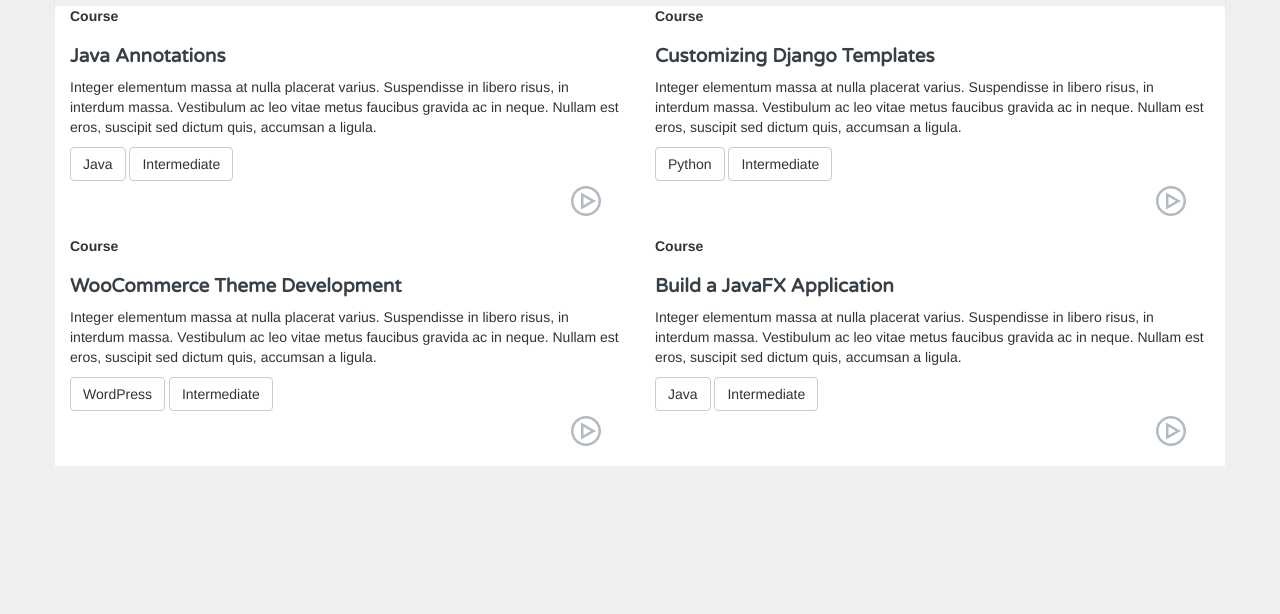
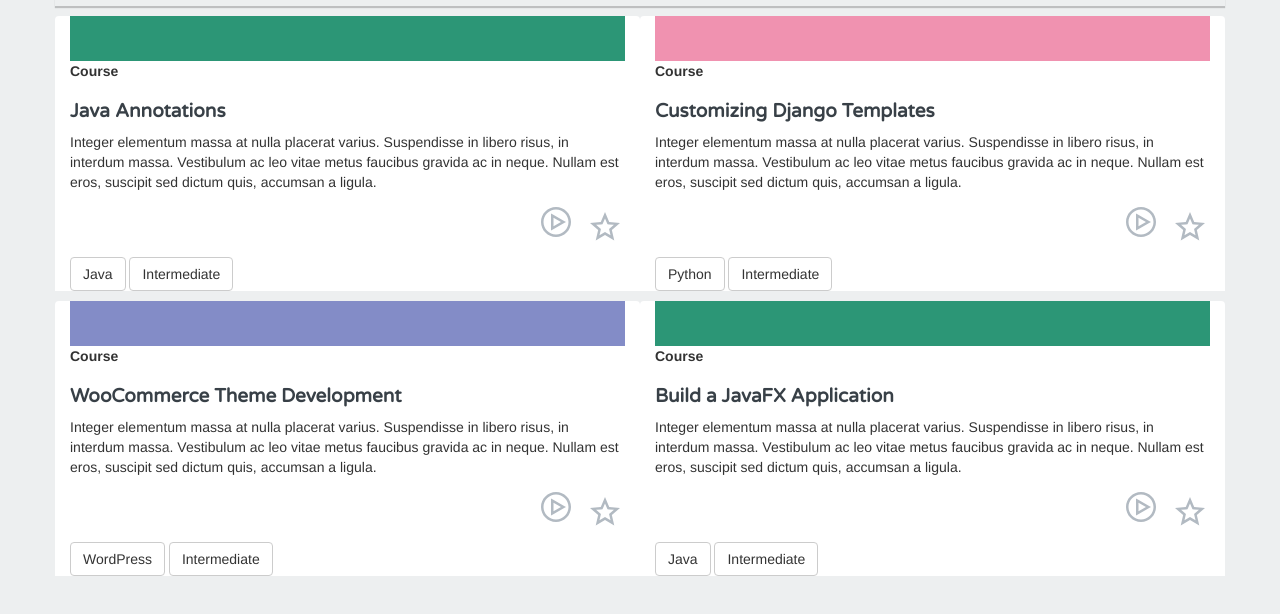
Before and after one commit to jeffaustin81/treehouse-layout, a plain HTML site: page index.html in a window 1280 px wide. Shown: the part 54-668 px from the top of the page. Drawn offline with nearby package versions, Linux system fonts and the light colour scheme.

Commit message:
Add additional content and styles to content sections, add README

```diff
--- a/css/styles.css
+++ b/css/styles.css
@@ -4,36 +4,29 @@
   fill: rgb(178, 186, 194);
   margin-left: 5px;
 }
-
 .circle-right {
   height: 25px;
   width: 25px;
   fill: rgb(178, 186, 194);
 }
-
 .circle-user {
   height: 24px;
   width: 24px;
   fill: rgb(178, 186, 194);
 }
-
-
 .header {
-  box-shadow: 0 2px 1px 0 rgba(0,0,0,0.2);
+  box-shadow: 0 2px 1px 0 rgba(0, 0, 0, 0.2);
   height: 60px;
 }
-
 body {
   background-color: rgb(237, 239, 240);
 }
-
 h2 {
   font-size: 19px;
   font-family: 'Varela Round', Helvetica, Arial, sans-serif;
   font-weight: bold;
   color: rgb(56, 64, 71);
 }
-
 .left-right-borders {
   text-align: center;
   width: 55px;
@@ -41,17 +34,38 @@ h2 {
   border-left: solid 1px rgb(178, 186, 194);
   border-right: solid 1px rgb(178, 186, 194);
 }
-
 .right-nav {
   margin-top: 10px;
 }
-
 .content-section {
-  background: #fff;
+  margin-top: 10px;
+  background-color: #fff;
+  border-top-left-radius: 4px;
+  border-top-right-radius: 4px;
 }
-
+.content-buttons {
+  clear: both;
+}
+.content-header {
+  height: 45px;
+  color: #fff;
+}
+.java {
+  background-color: #2c9676;
+}
+.python {
+  background-color: rgb(240, 146, 176);
+}
+.wordpress {
+    background-color: #838CC7;
+}
 .circle-play {
   height: 40px;
   width: 40px;
   fill: rgb(178, 186, 194);
 }
+.star {
+height: 30px;
+width: 30px;
+fill: rgb(178, 186, 194);
+}
--- a/index.html
+++ b/index.html
@@ -17,9 +17,12 @@
         <h2>Library</h2>
       </div>
       <ul class="col-md-8 list-inline text-right right-nav">
-        <li><svg xmlns="http://www.w3.org/2000/svg" viewBox="0 0 26 26" class="circle-user">
-            <path d="M 13 0 C 5.8321429 0 0 5.8321429 0 13 C 0 20.167857 5.8321429 26 13 26 C 20.167857 26 26 20.167857 26 13 C 26 5.8321429 20.167857 0 13 0 z M 13 2 C 19.086977 2 24 6.9130231 24 13 C 24 15.861182 22.907709 18.452155 21.125 20.40625 C 20.373755 19.027539 18.16875 17.89375 15.8125 17.40625 C 15.8125 17.40625 14.6875 17.1 15.1875 16 C 15.8875 15.1 16.3125 14.1125 16.3125 13.8125 C 16.3125 13.8125 17.30625 13.0125 17.40625 11.8125 C 17.50625 10.7125 17.1875 10.59375 17.1875 10.59375 C 17.5875 9.29375 17.69375 4.4 14.59375 5 C 14.09375 4 10.8125 3.20625 9.3125 5.90625 C 8.6125 7.20625 8.3 9.1 9 10.5 C 9 10.6 8.7875 10.39375 8.6875 11.09375 C 8.6875 11.79375 9.0125 12.7875 9.3125 13.1875 C 9.4125 13.3875 9.6125 13.49375 9.8125 13.59375 C 9.8125 13.59375 10.00625 14.80625 10.90625 15.90625 C 11.10625 16.80625 10.1875 17.3125 10.1875 17.3125 C 7.75 17.8 5.5353516 18.933789 4.78125 20.3125 C 3.0509759 18.369796 2 15.81371 2 13 C 2 6.9130231 6.9130231 2 13 2 z"/>
-        </svg></li>
+        <li>
+          <svg xmlns="http://www.w3.org/2000/svg" viewBox="0 0 26 26" class="circle-user">
+            <path d="M 13 0 C 5.8321429 0 0 5.8321429 0 13 C 0 20.167857 5.8321429 26 13 26 C 20.167857 26 26 20.167857 26 13 C 26 5.8321429 20.167857 0 13 0 z M 13 2 C 19.086977 2 24 6.9130231 24 13 C 24 15.861182 22.907709 18.452155 21.125 20.40625 C 20.373755 19.027539 18.16875 17.89375 15.8125 17.40625 C 15.8125 17.40625 14.6875 17.1 15.1875 16 C 15.8875 15.1 16.3125 14.1125 16.3125 13.8125 C 16.3125 13.8125 17.30625 13.0125 17.40625 11.8125 C 17.50625 10.7125 17.1875 10.59375 17.1875 10.59375 C 17.5875 9.29375 17.69375 4.4 14.59375 5 C 14.09375 4 10.8125 3.20625 9.3125 5.90625 C 8.6125 7.20625 8.3 9.1 9 10.5 C 9 10.6 8.7875 10.39375 8.6875 11.09375 C 8.6875 11.79375 9.0125 12.7875 9.3125 13.1875 C 9.4125 13.3875 9.6125 13.49375 9.8125 13.59375 C 9.8125 13.59375 10.00625 14.80625 10.90625 15.90625 C 11.10625 16.80625 10.1875 17.3125 10.1875 17.3125 C 7.75 17.8 5.5353516 18.933789 4.78125 20.3125 C 3.0509759 18.369796 2 15.81371 2 13 C 2 6.9130231 6.9130231 2 13 2 z"
+            />
+          </svg>
+        </li>
         <li>
           <svg id="content-suggestion-progress" class="circle-progress " viewBox="0 0 24 24" preserveAspectRatio="xMinYMin meet" data-featurette="circle-progress" data-progress="0">
             <circle r="12" cx="12" cy="12" class="circle-progress-base"></circle>
@@ -44,70 +47,112 @@
         </li>
       </ul>
     </div>
-    <div class="row">
+    <div class="row main-content">
       <div class="col-md-6 content-section">
+        <div class="content-header java"></div>
         <strong>Course</strong>
         <h2>Java Annotations</h2>
         <p>
           Integer elementum massa at nulla placerat varius. Suspendisse in libero risus, in interdum massa. Vestibulum ac leo vitae metus faucibus gravida ac in neque. Nullam est eros, suscipit sed dictum quis, accumsan a ligula.
         </p>
+        <ul class="list-inline text-right content-bottom-left">
+          <li>
+            <svg xmlns="http://www.w3.org/2000/svg" viewBox="0 0 32 32" class="circle-play">
+              <path style="text-indent:0;text-align:start;line-height:normal;text-transform:none;block-progression:tb;-inkscape-font-specification:Bitstream Vera Sans" d="M 16 4 C 9.3844277 4 4 9.3844277 4 16 C 4 22.615572 9.3844277 28 16 28 C 22.615572 28 28 22.615572 28 16 C 28 9.3844277 22.615572 4 16 4 z M 16 6 C 21.534692 6 26 10.465308 26 16 C 26 21.534692 21.534692 26 16 26 C 10.465308 26 6 21.534692 6 16 C 6 10.465308 10.465308 6 16 6 z M 12 9.125 L 12 10.84375 L 12 21.15625 L 12 22.875 L 13.5 22 L 22.5 16.875 L 24 16 L 22.5 15.125 L 13.5 10 L 12 9.125 z M 14 12.5625 L 19.96875 16 L 14 19.4375 L 14 12.5625 z"
+              color="#000" overflow="visible" font-family="Bitstream Vera Sans" />
+            </svg>
+          </li>
+          <li>
+            <svg xmlns="http://www.w3.org/2000/svg" viewBox="0 0 24 24" enable-background="new 0 0 24 24" class="star">
+                <path d="M12,5.11l1.544,3.631l0.47,1.104l1.195,0.105l3.931,0.346l-2.976,2.592l-0.905,0.788l0.269,1.169 l0.885,3.846l-3.384-2.03L12,16.044l-1.029,0.617l-3.384,2.03l0.885-3.846l0.269-1.169l-0.905-0.788L4.86,10.298l3.931-0.346 l1.195-0.105l0.47-1.104L12,5.11 M12,0L8.615,7.959L0,8.718l6.523,5.679l-1.939,8.429L12,18.377l7.416,4.45l-1.938-8.429L24,8.718 l-8.615-0.759L12,0L12,0z"/>
+            </svg>
+          </li>
+        </ul>
+        <div class="content-buttons">
           <a class="btn btn-default" href="#" role="button">Java</a>
           <a class="btn btn-default" href="#" role="button">Intermediate</a>
-        <ul class="list-inline text-right">
-          <li><svg xmlns="http://www.w3.org/2000/svg" viewBox="0 0 32 32" class="circle-play">
-              <path style="text-indent:0;text-align:start;line-height:normal;text-transform:none;block-progression:tb;-inkscape-font-specification:Bitstream Vera Sans" d="M 16 4 C 9.3844277 4 4 9.3844277 4 16 C 4 22.615572 9.3844277 28 16 28 C 22.615572 28 28 22.615572 28 16 C 28 9.3844277 22.615572 4 16 4 z M 16 6 C 21.534692 6 26 10.465308 26 16 C 26 21.534692 21.534692 26 16 26 C 10.465308 26 6 21.534692 6 16 C 6 10.465308 10.465308 6 16 6 z M 12 9.125 L 12 10.84375 L 12 21.15625 L 12 22.875 L 13.5 22 L 22.5 16.875 L 24 16 L 22.5 15.125 L 13.5 10 L 12 9.125 z M 14 12.5625 L 19.96875 16 L 14 19.4375 L 14 12.5625 z" color="#000" overflow="visible" font-family="Bitstream Vera Sans"/>
-          </svg></li>
-          <li></li>
-        </ul>
-
+        </div>
       </div>
       <div class="col-md-6 content-section">
+        <div class="content-header python"></div>
         <strong>Course</strong>
         <h2>Customizing Django Templates</h2>
         <p>
           Integer elementum massa at nulla placerat varius. Suspendisse in libero risus, in interdum massa. Vestibulum ac leo vitae metus faucibus gravida ac in neque. Nullam est eros, suscipit sed dictum quis, accumsan a ligula.
         </p>
+        <ul class="list-inline text-right content-bottom-left">
+          <li>
+            <svg xmlns="http://www.w3.org/2000/svg" viewBox="0 0 32 32" class="circle-play">
+              <path style="text-indent:0;text-align:start;line-height:normal;text-transform:none;block-progression:tb;-inkscape-font-specification:Bitstream Vera Sans" d="M 16 4 C 9.3844277 4 4 9.3844277 4 16 C 4 22.615572 9.3844277 28 16 28 C 22.615572 28 28 22.615572 28 16 C 28 9.3844277 22.615572 4 16 4 z M 16 6 C 21.534692 6 26 10.465308 26 16 C 26 21.534692 21.534692 26 16 26 C 10.465308 26 6 21.534692 6 16 C 6 10.465308 10.465308 6 16 6 z M 12 9.125 L 12 10.84375 L 12 21.15625 L 12 22.875 L 13.5 22 L 22.5 16.875 L 24 16 L 22.5 15.125 L 13.5 10 L 12 9.125 z M 14 12.5625 L 19.96875 16 L 14 19.4375 L 14 12.5625 z"
+              color="#000" overflow="visible" font-family="Bitstream Vera Sans" />
+            </svg>
+          </li>
+          <li>
+            <svg xmlns="http://www.w3.org/2000/svg" viewBox="0 0 24 24" enable-background="new 0 0 24 24" class="star">
+                <path d="M12,5.11l1.544,3.631l0.47,1.104l1.195,0.105l3.931,0.346l-2.976,2.592l-0.905,0.788l0.269,1.169 l0.885,3.846l-3.384-2.03L12,16.044l-1.029,0.617l-3.384,2.03l0.885-3.846l0.269-1.169l-0.905-0.788L4.86,10.298l3.931-0.346 l1.195-0.105l0.47-1.104L12,5.11 M12,0L8.615,7.959L0,8.718l6.523,5.679l-1.939,8.429L12,18.377l7.416,4.45l-1.938-8.429L24,8.718 l-8.615-0.759L12,0L12,0z"/>
+            </svg>
+          </li>
+        </ul>
+        <div class="content-buttons">
+
           <a class="btn btn-default" href="#" role="button">Python</a>
           <a class="btn btn-default" href="#" role="button">Intermediate</a>
-        <ul class="list-inline text-right">
-          <li><svg xmlns="http://www.w3.org/2000/svg" viewBox="0 0 32 32" class="circle-play">
-              <path style="text-indent:0;text-align:start;line-height:normal;text-transform:none;block-progression:tb;-inkscape-font-specification:Bitstream Vera Sans" d="M 16 4 C 9.3844277 4 4 9.3844277 4 16 C 4 22.615572 9.3844277 28 16 28 C 22.615572 28 28 22.615572 28 16 C 28 9.3844277 22.615572 4 16 4 z M 16 6 C 21.534692 6 26 10.465308 26 16 C 26 21.534692 21.534692 26 16 26 C 10.465308 26 6 21.534692 6 16 C 6 10.465308 10.465308 6 16 6 z M 12 9.125 L 12 10.84375 L 12 21.15625 L 12 22.875 L 13.5 22 L 22.5 16.875 L 24 16 L 22.5 15.125 L 13.5 10 L 12 9.125 z M 14 12.5625 L 19.96875 16 L 14 19.4375 L 14 12.5625 z" color="#000" overflow="visible" font-family="Bitstream Vera Sans"/>
-          </svg></li>
-          <li></li>
-        </ul>
+        </div>
       </div>
     </div>
     <div class="row">
       <div class="col-md-6 content-section">
+        <div class="content-header wordpress"></div>
         <strong>Course</strong>
         <h2>WooCommerce Theme Development</h2>
         <p>
           Integer elementum massa at nulla placerat varius. Suspendisse in libero risus, in interdum massa. Vestibulum ac leo vitae metus faucibus gravida ac in neque. Nullam est eros, suscipit sed dictum quis, accumsan a ligula.
         </p>
+        <ul class="list-inline text-right content-bottom-left">
+          <li>
+            <svg xmlns="http://www.w3.org/2000/svg" viewBox="0 0 32 32" class="circle-play">
+              <path style="text-indent:0;text-align:start;line-height:normal;text-transform:none;block-progression:tb;-inkscape-font-specification:Bitstream Vera Sans" d="M 16 4 C 9.3844277 4 4 9.3844277 4 16 C 4 22.615572 9.3844277 28 16 28 C 22.615572 28 28 22.615572 28 16 C 28 9.3844277 22.615572 4 16 4 z M 16 6 C 21.534692 6 26 10.465308 26 16 C 26 21.534692 21.534692 26 16 26 C 10.465308 26 6 21.534692 6 16 C 6 10.465308 10.465308 6 16 6 z M 12 9.125 L 12 10.84375 L 12 21.15625 L 12 22.875 L 13.5 22 L 22.5 16.875 L 24 16 L 22.5 15.125 L 13.5 10 L 12 9.125 z M 14 12.5625 L 19.96875 16 L 14 19.4375 L 14 12.5625 z"
+              color="#000" overflow="visible" font-family="Bitstream Vera Sans" />
+            </svg>
+          </li>
+          <li>
+            <svg xmlns="http://www.w3.org/2000/svg" viewBox="0 0 24 24" enable-background="new 0 0 24 24" class="star">
+                <path d="M12,5.11l1.544,3.631l0.47,1.104l1.195,0.105l3.931,0.346l-2.976,2.592l-0.905,0.788l0.269,1.169 l0.885,3.846l-3.384-2.03L12,16.044l-1.029,0.617l-3.384,2.03l0.885-3.846l0.269-1.169l-0.905-0.788L4.86,10.298l3.931-0.346 l1.195-0.105l0.47-1.104L12,5.11 M12,0L8.615,7.959L0,8.718l6.523,5.679l-1.939,8.429L12,18.377l7.416,4.45l-1.938-8.429L24,8.718 l-8.615-0.759L12,0L12,0z"/>
+            </svg>
+          </li>
+        </ul>
+        <div class="content-buttons">
+
           <a class="btn btn-default" href="#" role="button">WordPress</a>
           <a class="btn btn-default" href="#" role="button">Intermediate</a>
-        <ul class="list-inline text-right">
-          <li><svg xmlns="http://www.w3.org/2000/svg" viewBox="0 0 32 32" class="circle-play">
-              <path style="text-indent:0;text-align:start;line-height:normal;text-transform:none;block-progression:tb;-inkscape-font-specification:Bitstream Vera Sans" d="M 16 4 C 9.3844277 4 4 9.3844277 4 16 C 4 22.615572 9.3844277 28 16 28 C 22.615572 28 28 22.615572 28 16 C 28 9.3844277 22.615572 4 16 4 z M 16 6 C 21.534692 6 26 10.465308 26 16 C 26 21.534692 21.534692 26 16 26 C 10.465308 26 6 21.534692 6 16 C 6 10.465308 10.465308 6 16 6 z M 12 9.125 L 12 10.84375 L 12 21.15625 L 12 22.875 L 13.5 22 L 22.5 16.875 L 24 16 L 22.5 15.125 L 13.5 10 L 12 9.125 z M 14 12.5625 L 19.96875 16 L 14 19.4375 L 14 12.5625 z" color="#000" overflow="visible" font-family="Bitstream Vera Sans"/>
-          </svg></li>
-          <li></li>
-        </ul>
+        </div>
 
       </div>
       <div class="col-md-6 content-section">
+        <div class="content-header java"></div>
         <strong>Course</strong>
         <h2>Build a JavaFX Application</h2>
         <p>
           Integer elementum massa at nulla placerat varius. Suspendisse in libero risus, in interdum massa. Vestibulum ac leo vitae metus faucibus gravida ac in neque. Nullam est eros, suscipit sed dictum quis, accumsan a ligula.
         </p>
+        <ul class="list-inline text-right content-bottom-left">
+          <li>
+            <svg xmlns="http://www.w3.org/2000/svg" viewBox="0 0 32 32" class="circle-play">
+              <path style="text-indent:0;text-align:start;line-height:normal;text-transform:none;block-progression:tb;-inkscape-font-specification:Bitstream Vera Sans" d="M 16 4 C 9.3844277 4 4 9.3844277 4 16 C 4 22.615572 9.3844277 28 16 28 C 22.615572 28 28 22.615572 28 16 C 28 9.3844277 22.615572 4 16 4 z M 16 6 C 21.534692 6 26 10.465308 26 16 C 26 21.534692 21.534692 26 16 26 C 10.465308 26 6 21.534692 6 16 C 6 10.465308 10.465308 6 16 6 z M 12 9.125 L 12 10.84375 L 12 21.15625 L 12 22.875 L 13.5 22 L 22.5 16.875 L 24 16 L 22.5 15.125 L 13.5 10 L 12 9.125 z M 14 12.5625 L 19.96875 16 L 14 19.4375 L 14 12.5625 z"
+              color="#000" overflow="visible" font-family="Bitstream Vera Sans" />
+            </svg>
+          </li>
+          <li>
+            <svg xmlns="http://www.w3.org/2000/svg" viewBox="0 0 24 24" enable-background="new 0 0 24 24" class="star">
+                <path d="M12,5.11l1.544,3.631l0.47,1.104l1.195,0.105l3.931,0.346l-2.976,2.592l-0.905,0.788l0.269,1.169 l0.885,3.846l-3.384-2.03L12,16.044l-1.029,0.617l-3.384,2.03l0.885-3.846l0.269-1.169l-0.905-0.788L4.86,10.298l3.931-0.346 l1.195-0.105l0.47-1.104L12,5.11 M12,0L8.615,7.959L0,8.718l6.523,5.679l-1.939,8.429L12,18.377l7.416,4.45l-1.938-8.429L24,8.718 l-8.615-0.759L12,0L12,0z"/>
+            </svg>
+          </li>
+        </ul>
+        <div class="content-buttons">
+
           <a class="btn btn-default" href="#" role="button">Java</a>
           <a class="btn btn-default" href="#" role="button">Intermediate</a>
-        <ul class="list-inline text-right">
-          <li><svg xmlns="http://www.w3.org/2000/svg" viewBox="0 0 32 32" class="circle-play">
-              <path style="text-indent:0;text-align:start;line-height:normal;text-transform:none;block-progression:tb;-inkscape-font-specification:Bitstream Vera Sans" d="M 16 4 C 9.3844277 4 4 9.3844277 4 16 C 4 22.615572 9.3844277 28 16 28 C 22.615572 28 28 22.615572 28 16 C 28 9.3844277 22.615572 4 16 4 z M 16 6 C 21.534692 6 26 10.465308 26 16 C 26 21.534692 21.534692 26 16 26 C 10.465308 26 6 21.534692 6 16 C 6 10.465308 10.465308 6 16 6 z M 12 9.125 L 12 10.84375 L 12 21.15625 L 12 22.875 L 13.5 22 L 22.5 16.875 L 24 16 L 22.5 15.125 L 13.5 10 L 12 9.125 z M 14 12.5625 L 19.96875 16 L 14 19.4375 L 14 12.5625 z" color="#000" overflow="visible" font-family="Bitstream Vera Sans"/>
-          </svg></li>
-          <li></li>
-        </ul>
+        </div>
       </div>
     </div>
   </div>
```
Also changed, not shown: 1 other file. Lines whose indentation alone changed are shown as unchanged.
